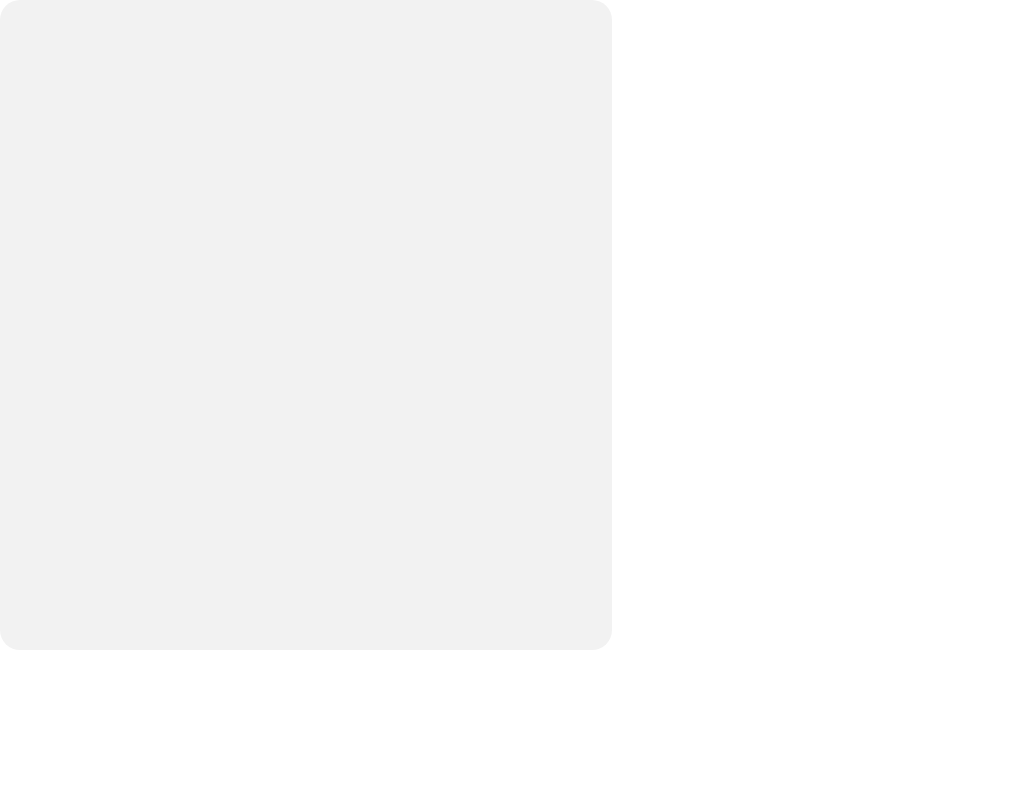
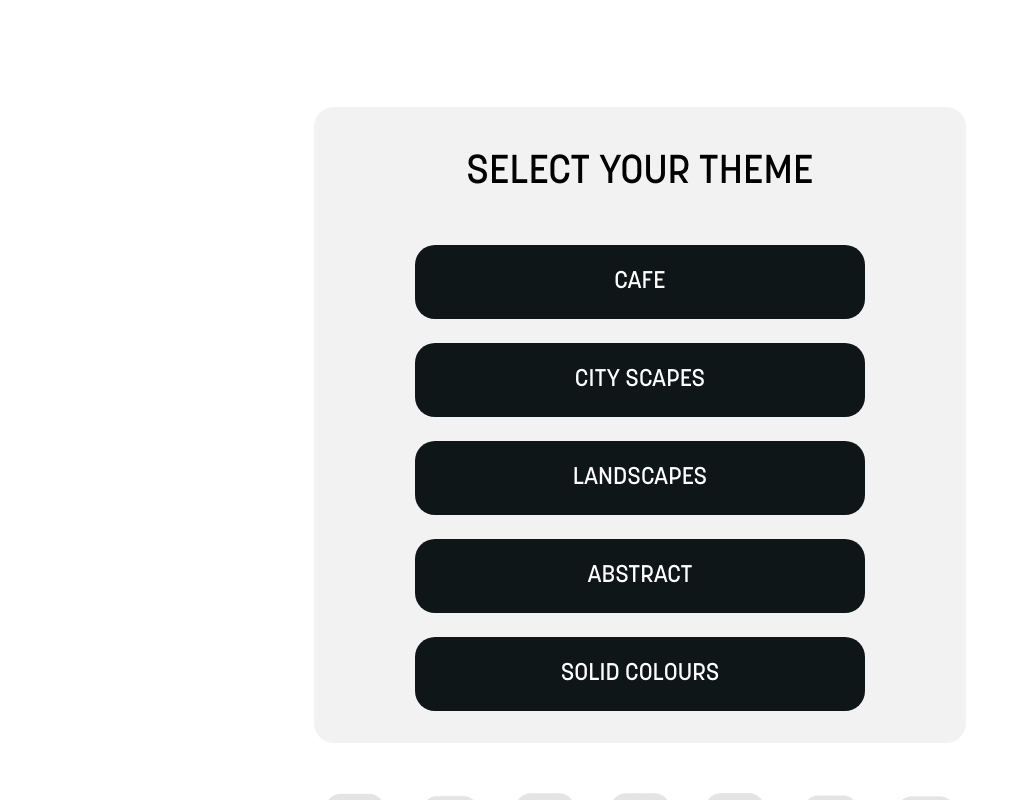
Before and after one commit to WITS-Team-1/client, a React (Create React App) app: page / in a window 1280 px wide. Shown: the whole page, without its empty margins (0-1029 px from the left). Built offline with nearby package versions, Linux system fonts and the light colour scheme.

Commit message:
Version 1.2
Got all the components in. Just need to fix the sizing and padding for the screen.

```diff
--- a/src/ThemeButton/ThemeButton.css
+++ b/src/ThemeButton/ThemeButton.css
@@ -1,8 +1,46 @@
-.main-container {
-    position: absolute;
-    display: flex;
-    width: 612px;
-    height: 650px;
-    background: #f2f2f2;
+
+
+.themeButtons{
+    /* Background colour of the button*/
+    background-color: #0E1617;
+
+    /* Font colour of the button*/
+    color: white;
+    padding: 25px;
+    border: 0;
+    width: 450px;
+    margin: 12px;
     border-radius: 20px;
+    font-family: "KorolevMedium";
+    font-size: 24px;
+    text-align: center
 }
+
+
+#selectThemeTitle{
+    font-family: "KorolevMedium";
+  font-size: 40px;
+  text-align: center;
+  margin-bottom: 40px;
+}
+
+  #background{
+  background-color: #f2f2f2;
+  width: 612px;
+  padding: 20px;
+  text-align: center;
+  border-radius: 20px;
+  margin-top: 100px;
+  margin-bottom: 50px;
+  }
+
+
+#container{
+  height: 100vh;
+  display: flex;
+  flex-direction: column;
+  flex-flow: column;
+  justify-content: center;
+  align-items: center;
+
+}
--- a/src/ThemeButton/ThemeButton.js
+++ b/src/ThemeButton/ThemeButton.js
@@ -2,8 +2,17 @@ import './ThemeButton.css';
 
 function ThemeButton() {
     return (
-        <div className="main-container">
+        <div id="container">
+        <div id="background">
+        <h1 id="selectThemeTitle">SELECT YOUR THEME</h1>
+        <button class="themeButtons">CAFE</button>
+        <button class="themeButtons">CITY SCAPES</button>
+        <button class="themeButtons">LANDSCAPES</button>
+        <button class="themeButtons">ABSTRACT</button>
+        <button class="themeButtons">SOLID COLOURS</button>
+        </div>
     </div>
+
     )
 }
 export default ThemeButton;
```
